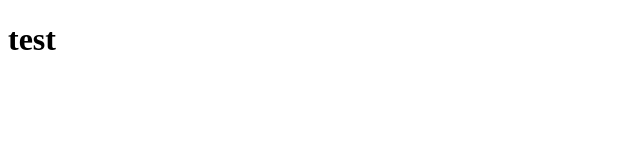
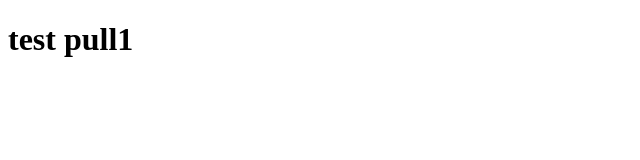
Before and after one commit to annu1008/test, a plain HTML site: page hello.html in a window 1280 px wide. Shown: the whole page, without its empty margins (0-640 px from the left). Drawn offline with Linux system fonts and the light colour scheme.

Commit message:
Update hello.html

```diff
--- a/hello.html
+++ b/hello.html
@@ -4,6 +4,6 @@
         <title>my page</title>
     </head>
     <body>
-        <h1>test</h1>
+        <h1>test pull1</h1>
     </body>
 </html>
```
